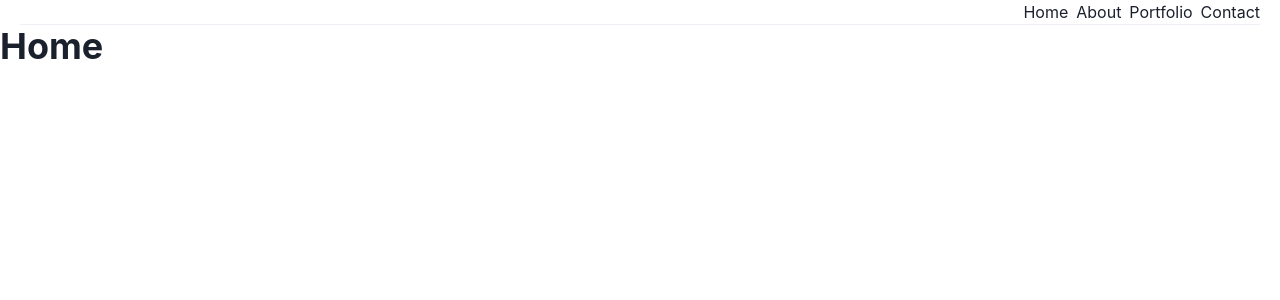
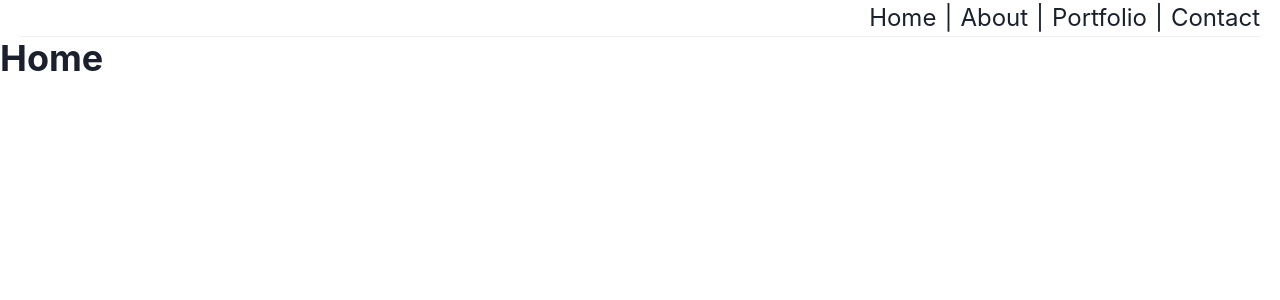
Before and after one commit to edlopez000/hello-world-app, a React (Create React App) app: page / in a window 1280 px wide. Shown: the top 300 px of the page. Built offline with nearby package versions, Linux system fonts and the light colour scheme.

Commit message:
Added css and changed Nav.js

```diff
--- /dev/null
+++ b/src/components/Nav.css
@@ -0,0 +1,3 @@
+.link {
+  font-size: x-large;
+}
--- a/src/components/Nav.js
+++ b/src/components/Nav.js
@@ -1,15 +1,27 @@
-import { Box, Divider, Stack } from '@chakra-ui/layout';
+import { Box, Divider, Stack, Text } from '@chakra-ui/react';
 import React from 'react';
 import { Link } from 'react-router-dom';
+import '../components/Nav.css';
 
 export default function Nav() {
   return (
     <Box className="nav-bar" mx="5">
       <Stack direction="row" justify="flex-end">
-        <Link to="/">Home</Link>
-        <Link to="/about">About</Link>
-        <Link to="/portfolio">Portfolio</Link>
-        <Link to="/contact">Contact</Link>
+        <Link className="link" to="/">
+          Home
+        </Link>
+        <Text className="link">|</Text>
+        <Link className="link" to="/about">
+          About
+        </Link>
+        <Text className="link">|</Text>
+        <Link className="link" to="/portfolio">
+          Portfolio
+        </Link>
+        <Text className="link">|</Text>
+        <Link className="link" to="/contact">
+          Contact
+        </Link>
       </Stack>
       <Divider />
     </Box>
```
